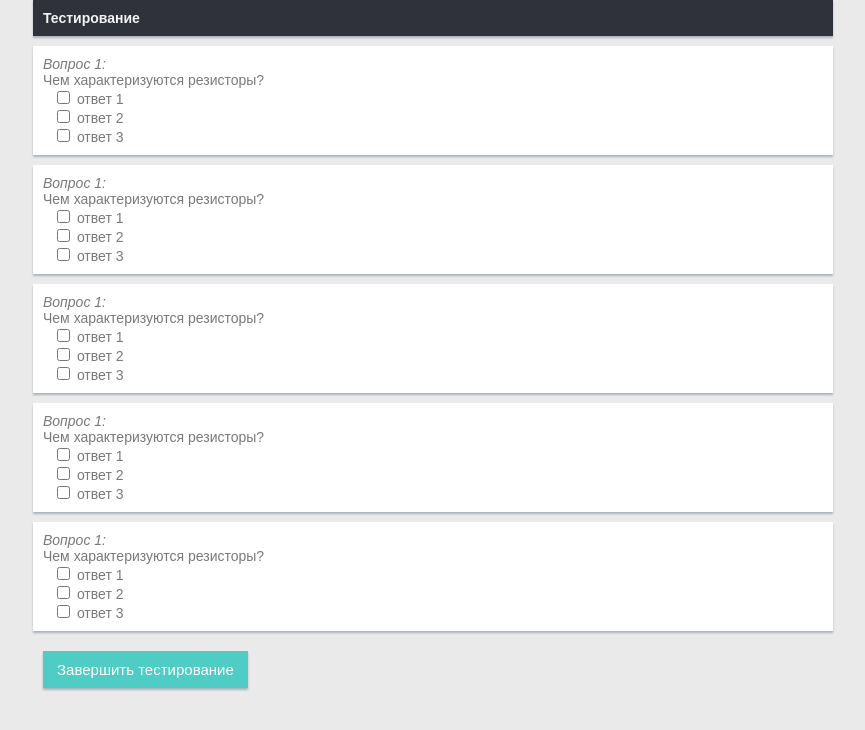
After one commit to cuprumtan/psu-labs, a Python web app: template templates/testing.html in a window 1280 px wide. The commit adds this page. Shown: the top 730 px of the page, without its empty margins (207-1072 px from the left). Run offline with Jinja, Linux system fonts and the light colour scheme; the template is opened without the code that fills it, so the values that code supplies are empty.

Commit message:
Стили и заготовки для страниц входы и тестирования. Шаблон для страницы преподавателя.

```diff
--- a/static/css/style.css
+++ b/static/css/style.css
@@ -0,0 +1,77 @@
+body {
+	color: #797979;
+	background: #eaeaea;
+    font-family: 'Ruda', sans-serif;
+    padding: 0px !important;
+    margin: 0px !important;
+    font-size:14px;
+}
+
+.wrapper {
+	margin: auto;
+	width: 800px;
+}
+
+.container {
+	width: 780px;
+	margin-bottom: 10px;
+	padding: 10px;
+}
+
+.container span {
+	font-style: italic;
+}
+
+.main-header {
+	background: #22242a;
+	background-color: #2f323a;
+	color: #f2f2f2;
+	box-shadow: 0px 2px 2px #aab2bd;
+}
+
+.user-info {
+	background-color: #fff;
+}
+
+.info-label {
+	float: left;
+	width: 150px;
+}
+
+.info-input {
+	float: left;
+	width: 630px;
+}
+
+.info-input input{
+	width: 630px;
+}
+
+.row {
+	height: 30px;
+}
+
+.question {
+	background-color: #fff;
+	box-shadow: 0px 2px 2px #aab2bd;
+}
+
+.question label {
+	margin-left: 10px;
+}
+
+.btn-submit {
+	background-color: #4ecdc4;
+	color: #fff;
+	border: 1px #48bcb4;
+	padding: 10px 14px;
+	text-align: center;
+	text-decoration: none;
+	display: block;
+	font-size: 15px;
+	box-shadow: 0px 2px 2px #aab2bd;
+}
+
+.btn-submit:hover {
+	cursor: pointer;
+}
--- /dev/null
+++ b/templates/testing.html
@@ -0,0 +1,128 @@
+<!DOCTYPE html>
+<html lang="ru">
+<head>
+    <meta charset="UTF-8">
+    <link rel="stylesheet" href="../static/css/style.css">
+    <title>Title</title>
+</head>
+<body>
+<div class="wrapper">
+
+    <div class="container main-header">
+        <b>Тестирование</b>
+    </div>
+    <form action="check-answers" method="post">
+        <div class="container question">
+            <span>Вопрос 1:</span>
+            <br>
+            Чем характеризуются резисторы?
+            <br>
+            <label>
+                <input type="checkbox" name="answers" value="question_number">
+                ответ 1
+            </label>
+            <br>
+            <label>
+                <input type="checkbox" name="answers" value="question_number">
+                ответ 2
+            </label>
+            <br>
+            <label>
+                <input type="checkbox" name="answers" value="question_number">
+                ответ 3
+            </label>
+        </div>
+
+        <div class="container question">
+            <span>Вопрос 1:</span>
+            <br>
+            Чем характеризуются резисторы?
+            <br>
+            <label>
+                <input type="checkbox" name="answers" value="question_number">
+                ответ 1
+            </label>
+            <br>
+            <label>
+                <input type="checkbox" name="answers" value="question_number">
+                ответ 2
+            </label>
+            <br>
+            <label>
+                <input type="checkbox" name="answers" value="question_number">
+                ответ 3
+            </label>
+        </div>
+
+        <div class="container question">
+            <span>Вопрос 1:</span>
+            <br>
+            Чем характеризуются резисторы?
+            <br>
+            <label>
+                <input type="checkbox" name="answers" value="question_number">
+                ответ 1
+            </label>
+            <br>
+            <label>
+                <input type="checkbox" name="answers" value="question_number">
+                ответ 2
+            </label>
+            <br>
+            <label>
+                <input type="checkbox" name="answers" value="question_number">
+                ответ 3
+            </label>
+        </div>
+
+        <div class="container question">
+            <span>Вопрос 1:</span>
+            <br>
+            Чем характеризуются резисторы?
+            <br>
+            <label>
+                <input type="checkbox" name="answers" value="question_number">
+                ответ 1
+            </label>
+            <br>
+            <label>
+                <input type="checkbox" name="answers" value="question_number">
+                ответ 2
+            </label>
+            <br>
+            <label>
+                <input type="checkbox" name="answers" value="question_number">
+                ответ 3
+            </label>
+        </div>
+
+        <div class="container question">
+            <span>Вопрос 1:</span>
+            <br>
+            Чем характеризуются резисторы?
+            <br>
+            <label>
+                <input type="checkbox" name="answers" value="question_number">
+                ответ 1
+            </label>
+            <br>
+            <label>
+                <input type="checkbox" name="answers" value="question_number">
+                ответ 2
+            </label>
+            <br>
+            <label>
+                <input type="checkbox" name="answers" value="question_number">
+                ответ 3
+            </label>
+        </div>
+
+        <div class="container">
+            <button class="btn-submit">Завершить тестирование</button>
+        </div>
+
+    </form>
+</div>
+
+</body>
+</html>
```
Also changed, not shown: templates/server.html (added, +25 -0 lines), templates/start.html (+53 -1 lines).
